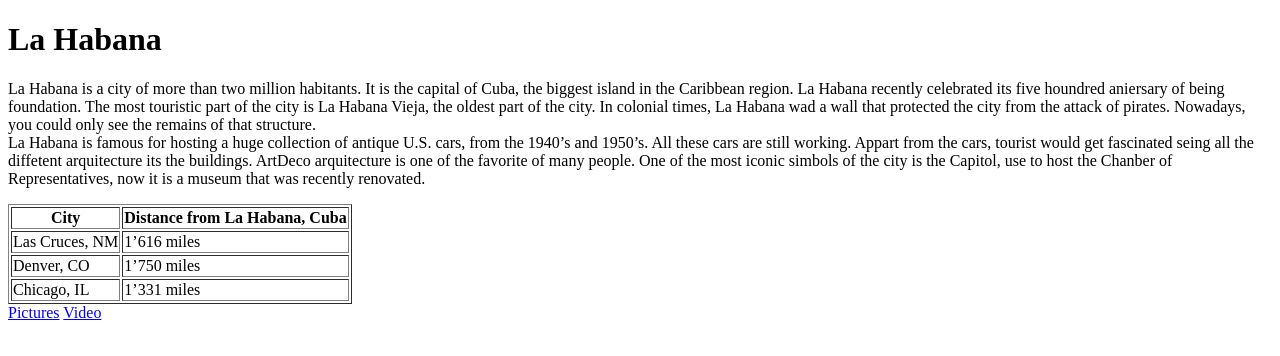
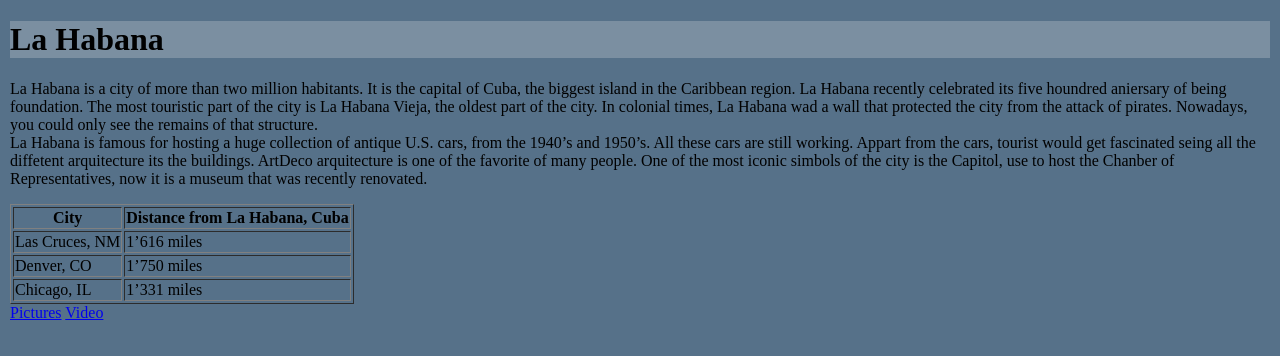
Before and after one commit to CesarIgnacio/html-learning, a plain HTML site: page index.html in a window 1280 px wide. Drawn offline with Linux system fonts and the light colour scheme.

Commit message:
first commit

```diff
--- /dev/null
+++ b/index.css
@@ -0,0 +1,8 @@
+body {
+    margin: 10px;
+    background-color: #567189;
+}
+
+.title {
+    background-color: #7b8fa1;
+}
--- a/index.html
+++ b/index.html
@@ -2,9 +2,10 @@
 <html>
   <head>
     <title>First_Web_Cesar</title>
+    <link href="/index.css" rel="stylesheet">
   </head>
   <body>
-    <h1>La Habana</h1>
+    <h1 class="title">La Habana</h1>
     <p>La Habana is a city of more than two million habitants. It is the capital of Cuba, the biggest island in the Caribbean region. La Habana recently celebrated its five houndred aniersary of being foundation. The most touristic part of the city is La Habana Vieja, the oldest part of the city. In colonial times, La Habana wad a wall that protected the city from the attack of pirates. Nowadays, you could only see the remains of that structure.<br />La Habana is famous for hosting a huge collection of antique U.S. cars, from the 1940’s and 1950’s. All these cars are still working. Appart from the cars, tourist would get fascinated seing all the diffetent arquitecture its the buildings. ArtDeco arquitecture is one of the favorite of many people. One of the most iconic simbols of the city is the Capitol, use to host the Chanber of Representatives, now it is a museum that was recently renovated.
     </p>
     <table border=‘1’ cellspacing=‘1’>
```
